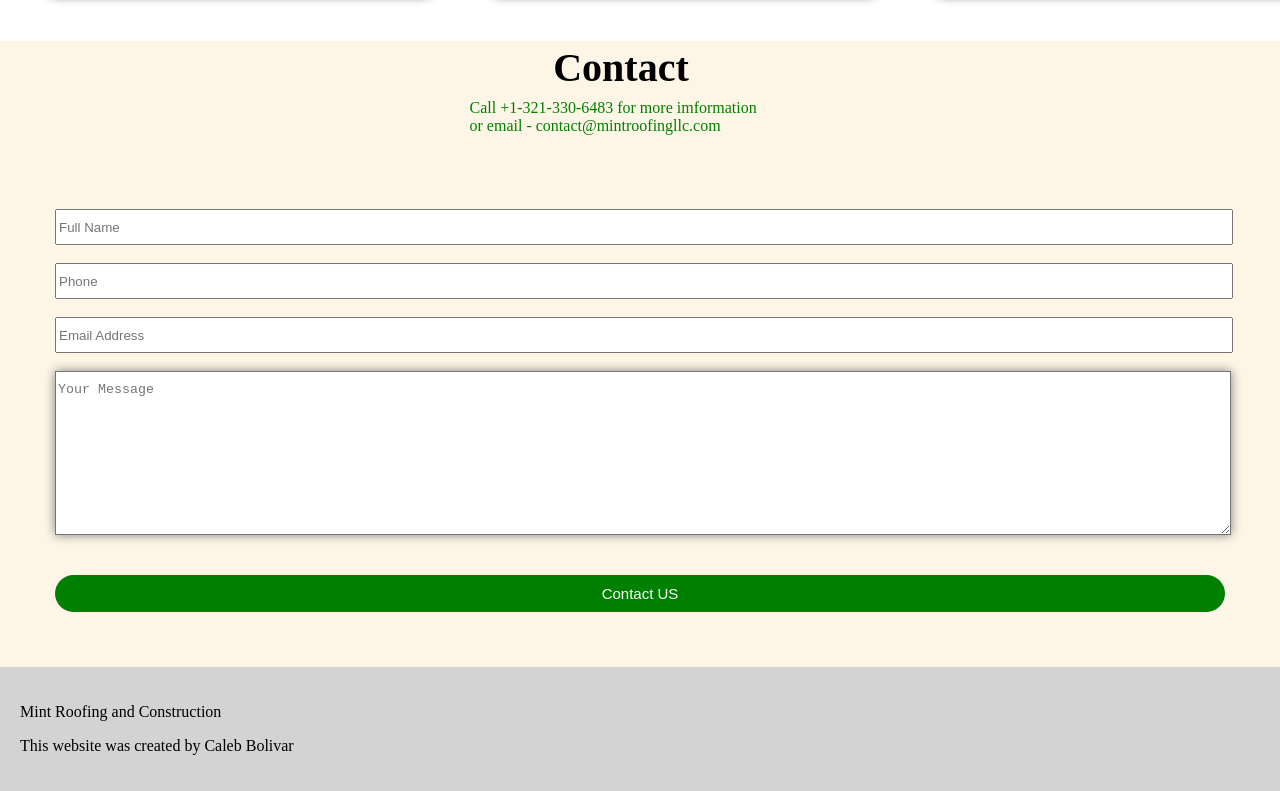
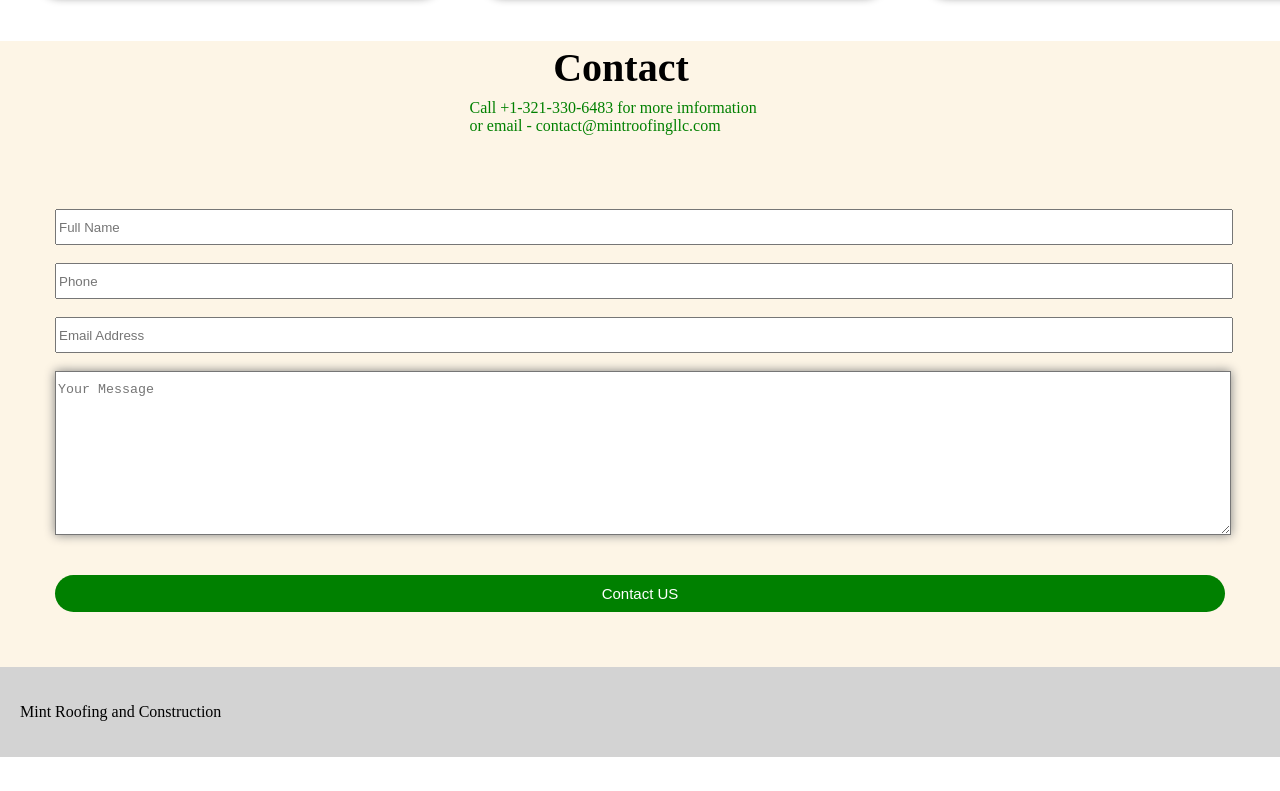
Before and after one commit to Mack1309/Mint-website, a plain HTML site: page index.html in a window 1280 px wide. Shown: the part 1823-2614 px from the top of the page. After the commit the page ends 2580 px from the top, so only its background shows below. Drawn offline with Linux system fonts and the light colour scheme.

Commit message:
Update index.html

```diff
--- a/index.html
+++ b/index.html
@@ -723,7 +723,7 @@
          Mint Roofing and Construction
        </p>
        <p class="bottom-text2">
-         This website was created by Caleb Bolivar
+
        </p>
         </footer>
   </body>
```
